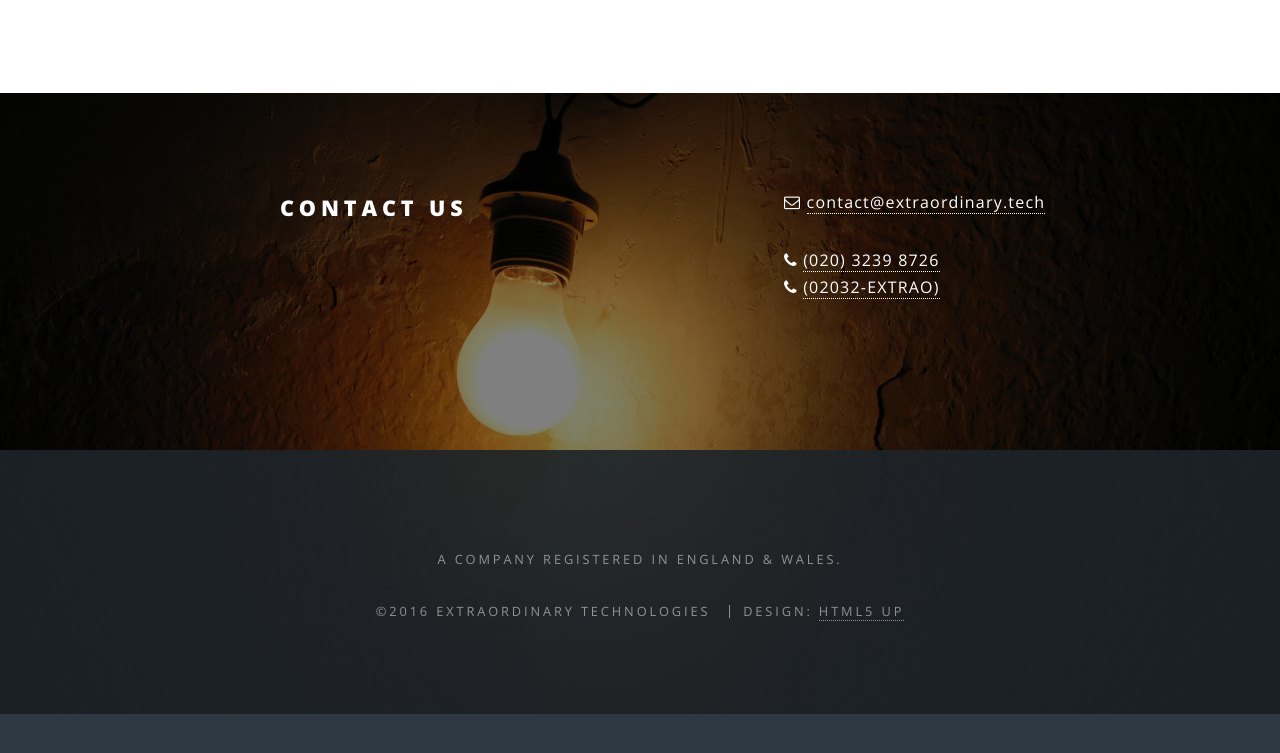
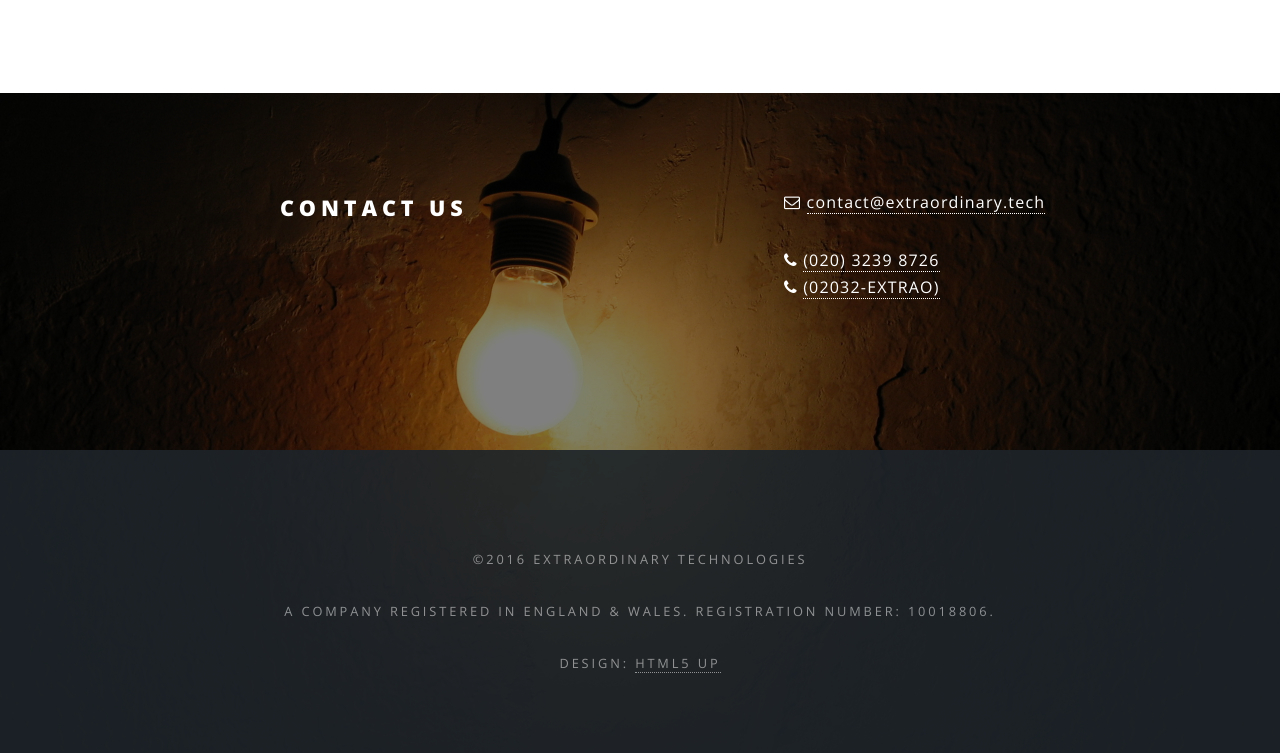
Before and after one commit to insertcustomname/extraordinarytech.github.io, a plain HTML site: page index.html in a window 1280 px wide. Shown: the part 2057-2810 px from the top of the page. Before the commit the page ends 2771 px from the top, so only its background shows below. Drawn offline with nearby package versions, Linux system fonts and the light colour scheme.

Commit message:
Add company number

```diff
--- a/index.html
+++ b/index.html
@@ -109,10 +109,12 @@
 				<!-- Footer -->
 					<footer id="footer">
 						<ul class="copyright">
-							<li>A company registered in England &amp; Wales.</li><!-- Registration Number: 123456</li>-->
+							<li>&copy;2016 Extraordinary Technologies</li>
 						</ul>
 						<ul class="copyright">
-							<li>&copy;2016 Extraordinary Technologies</li>
+							<li>A company registered in England &amp; Wales. Registration Number: 10018806.</li>
+						</ul>
+						<ul class="copyright">
 							<li>Design: <a href="http://html5up.net">HTML5 UP</a></li>
 						</ul>
 					</footer>
```
